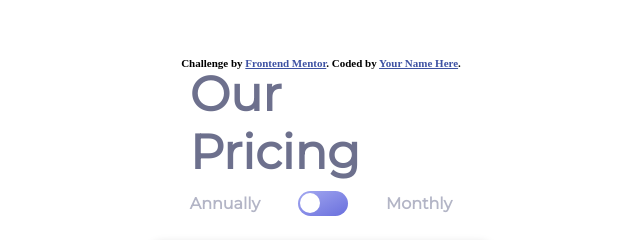
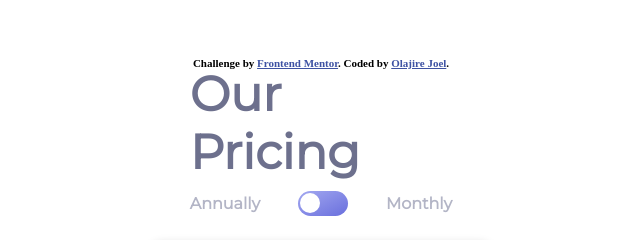
Before and after one commit to JuzzJoel/pricing-component-with-toggle-master, a plain HTML site: page index.html in a window 1280 px wide. Shown: the part 139-379 px from the top of the page, 319-959 px from the left. Drawn offline with Linux system fonts and the light colour scheme.

Commit message:
Update index.html

```diff
--- a/index.html
+++ b/index.html
@@ -349,7 +349,7 @@ height: 70vh;
 <body>
   <div class="attribution">
     Challenge by <a href="https://www.frontendmentor.io?ref=challenge" target="_blank">Frontend Mentor</a>.
-    Coded by <a href="#">Your Name Here</a>.
+    Coded by <a href="#">Olajire Joel</a>.
   </div>
 
 
```
